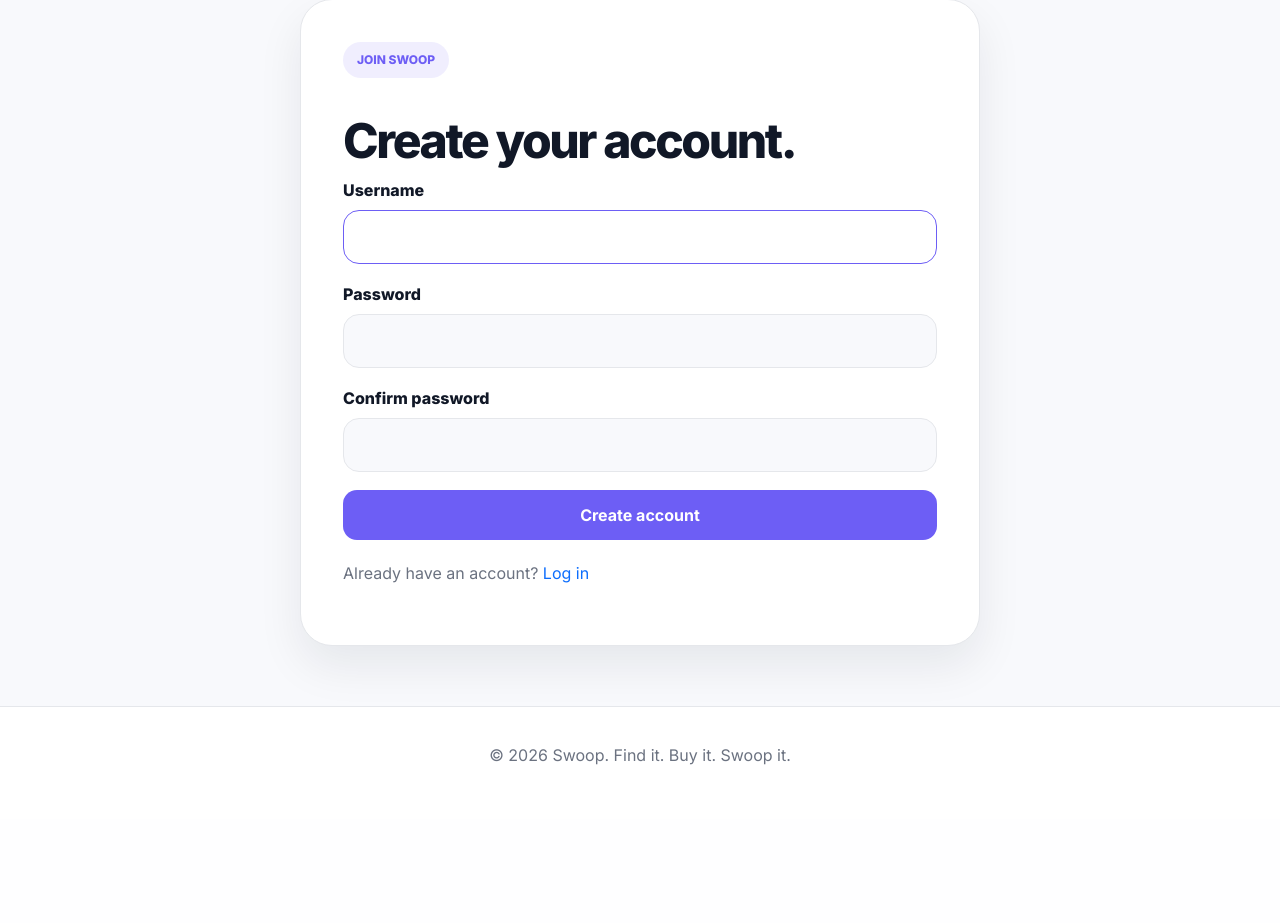
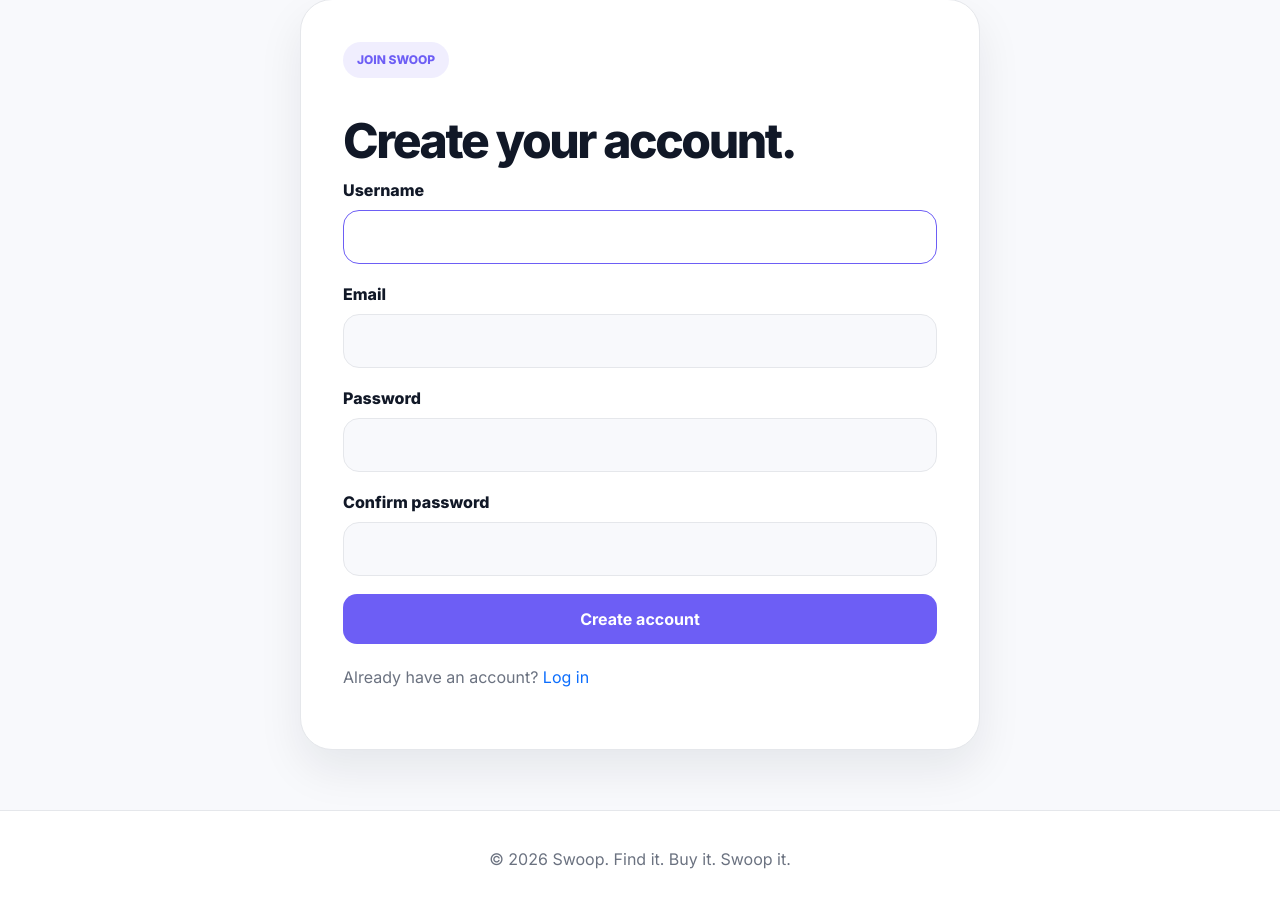
Before and after one commit to Nic1Mic/swoop, a Django app: page /accounts/register/ in a window 1280 px wide. Shown: the part 117-1040 px from the top of the page. Before the commit the page ends 882 px from the top, so only its background shows below. Run offline with Django 5.2, Linux system fonts and the light colour scheme.

Commit message:
Require email on registration

```diff
--- /dev/null
+++ b/accounts/forms.py
@@ -0,0 +1,11 @@
+from django import forms
+from django.contrib.auth.forms import UserCreationForm
+from django.contrib.auth.models import User
+
+
+class RegisterForm(UserCreationForm):
+    email = forms.EmailField(required=True)
+
+    class Meta:
+        model = User
+        fields = ["username", "email", "password1", "password2"]
--- a/accounts/views.py
+++ b/accounts/views.py
@@ -1,5 +1,5 @@
 from django.contrib.auth import authenticate, login, logout
-from django.contrib.auth.forms import UserCreationForm
+from .forms import RegisterForm
 from django.core.mail import send_mail
 from django.shortcuts import redirect, render
 
@@ -23,7 +23,7 @@ def login_view(request):
 
 
 def register_view(request):
-    form = UserCreationForm(request.POST or None)
+    form = RegisterForm(request.POST or None)
 
     if request.method == "POST" and form.is_valid():
         user = form.save()
--- a/templates/accounts/register.html
+++ b/templates/accounts/register.html
@@ -12,6 +12,9 @@
 
                 <label>Username</label>
                 {{ form.username }}
+
+                <label>Email</label>
+                {{ form.email }}
 
                 <label>Password</label>
                 {{ form.password1 }}
```
